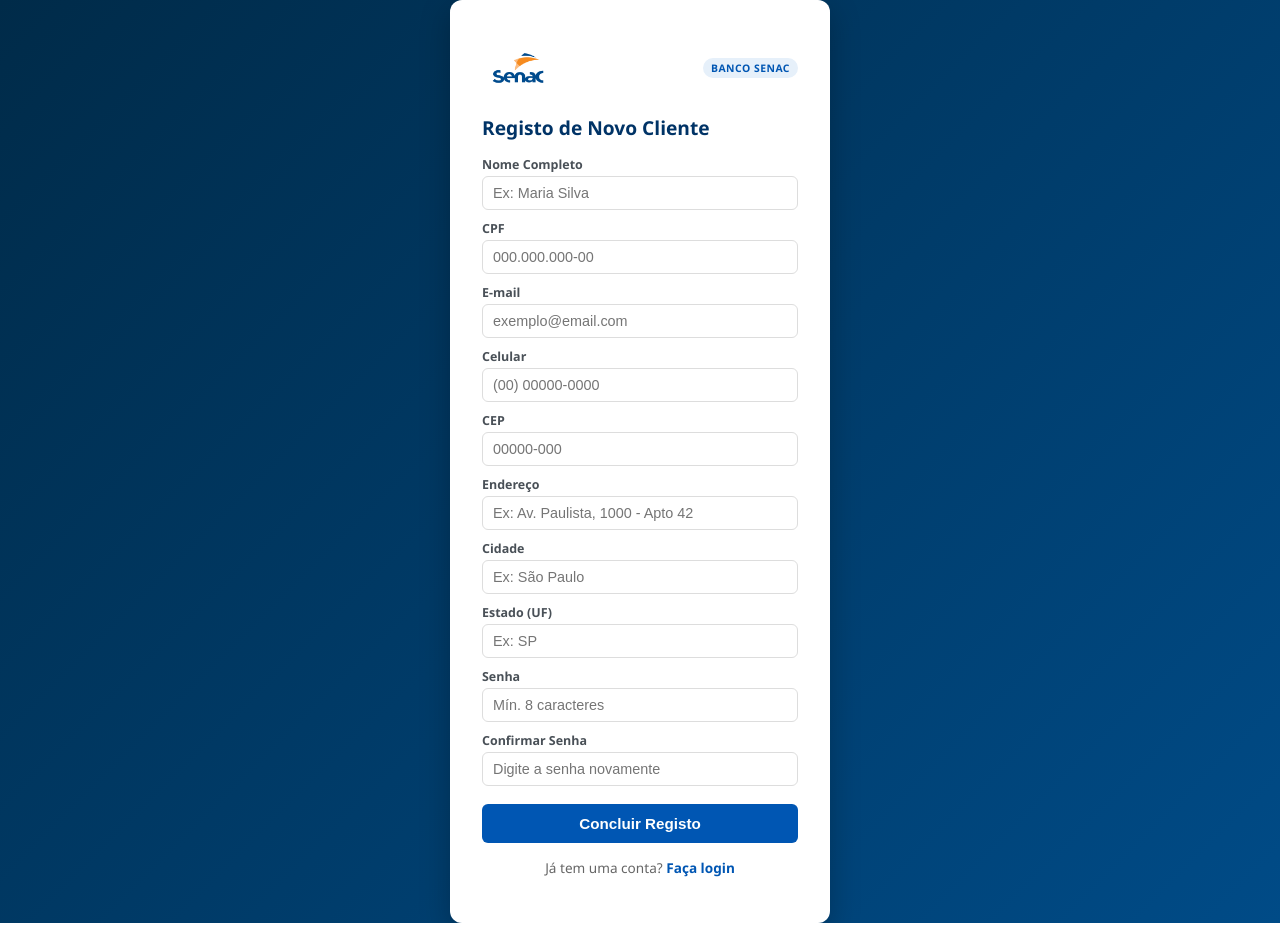
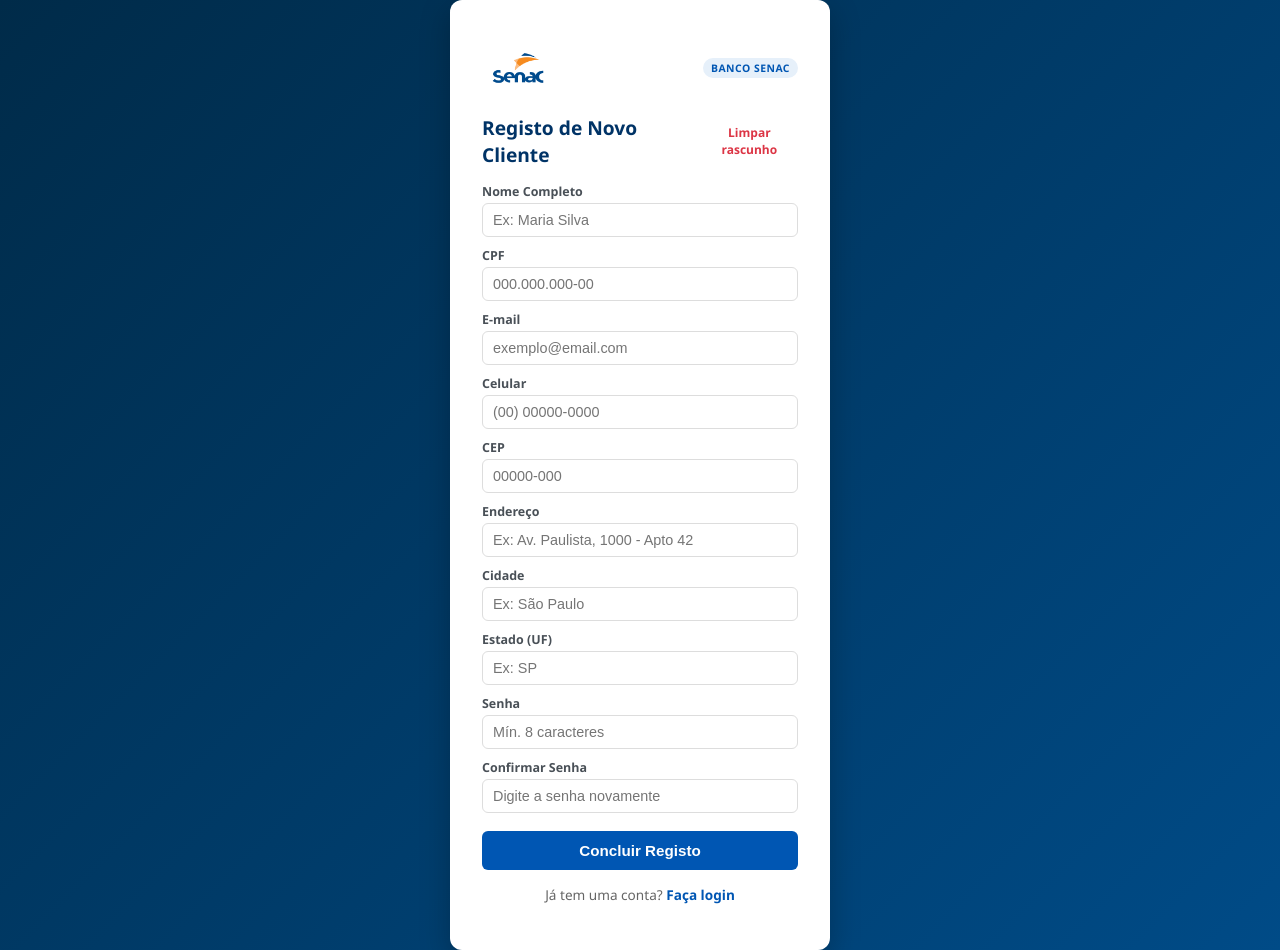
Before and after one commit to gabrielssantosx/BancoSenac, a plain HTML site: page index.html in a window 1280 px wide. Both pictures are taken after a click on the link "Abra sua conta". Before the commit the page ends 923 px from the top, so only its background shows below. Drawn offline with Linux system fonts and the light colour scheme.

Commit message:
feat. Implementação do botão limpar rascunho

```diff
--- a/index.html
+++ b/index.html
@@ -39,7 +39,12 @@
                 <span class="badge-banco">Banco SENAC</span>
             </div>
 
-            <h2 class="titulo-secao">Registo de Novo Cliente</h2>
+            <div style="display: flex; justify-content: space-between; align-items: center; margin: 10px 0 15px 0;">
+                <h2 class="titulo-secao" style="margin: 0;">Registo de Novo Cliente</h2>
+                <a href="#" id="link-limpar-rascunho" style="font-size: 0.75rem; color: #dc3545; text-decoration: none; font-weight: bold;">
+                    Limpar rascunho
+                </a>
+            </div>
 
             <form id="form-cadastro">
                 <div class="campo-grupo">
```
